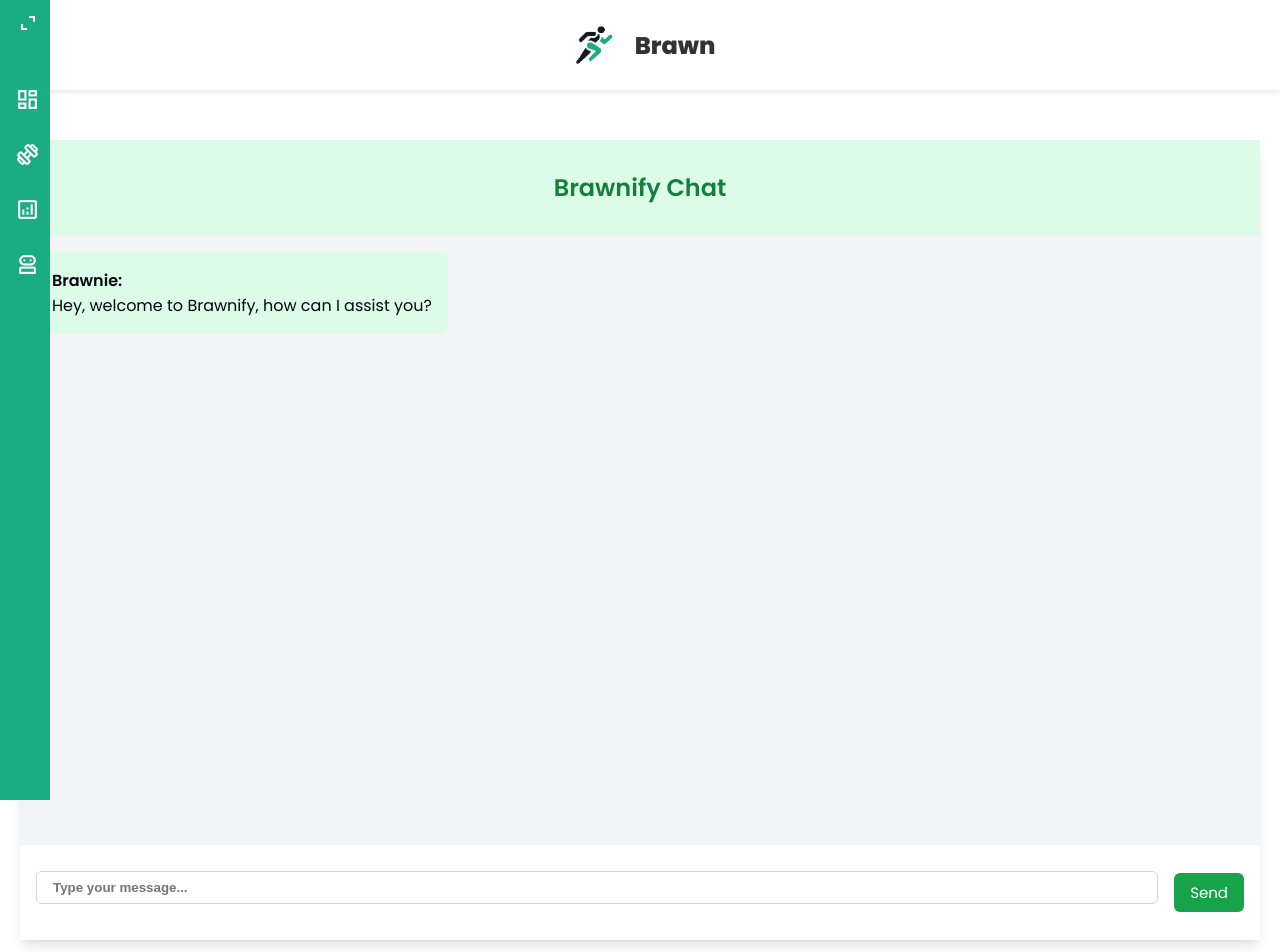
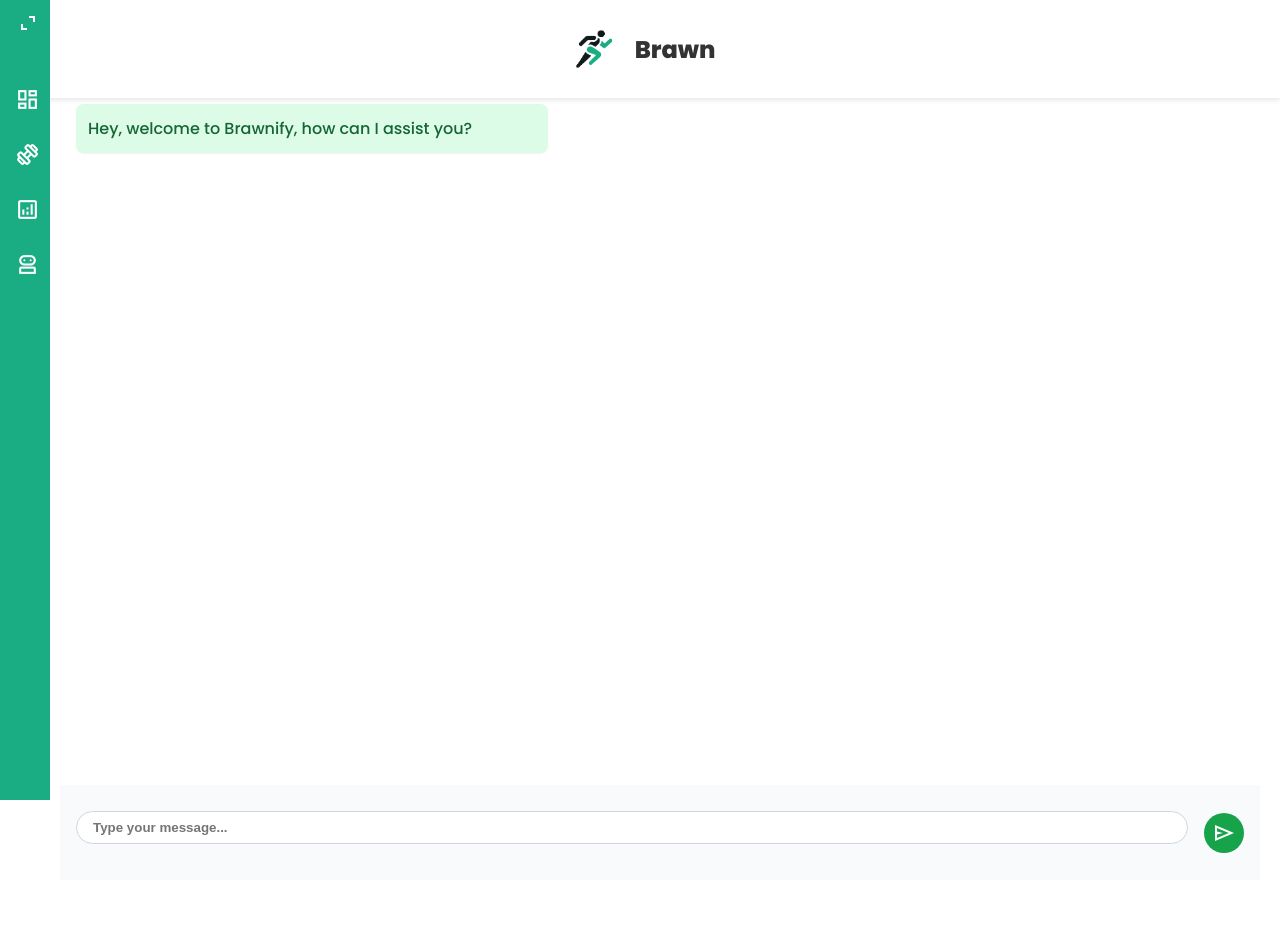
Before and after one commit to ArnabSarker2004/Brawn, a React (Create React App) app in the folder frontend/: page /brawnify in a window 1280 px wide. Shown: the top 952 px of the page. After the commit the page ends 880 px from the top, so only its background shows below. Built offline with nearby package versions, Linux system fonts and the light colour scheme.

Commit message:
Brawnify Layout Done

```diff
--- a/frontend/src/index.css
+++ b/frontend/src/index.css
@@ -122,7 +122,7 @@
 /* Brawn Banner */
 .brand-container {
   background-color: #fff;
-  padding: 20px 0;
+  padding: 3vh 0;
   text-align: center;
   width: 100%;
   position: fixed;
@@ -148,9 +148,9 @@
 
 /* Adjusting the spacing between Navbar and Content */
 .pages {
-  max-width: 1400px;
-  padding: 20px;
-  margin: 120px auto 0 auto;
+  height: 89vh;
+  max-width: 100vw;
+  padding: 10vh 20px 20px 60px;
 }
 
 /* Grid Layout */
--- a/frontend/src/pages/Brawnify.js
+++ b/frontend/src/pages/Brawnify.js
@@ -1,7 +1,7 @@
-import React, { useState } from 'react';
+import React, { useState, useEffect, useRef } from 'react';
 
 // Define your API key as a variable
-const API_KEY = ''; //Add Key
+const API_KEY = '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'; // Add your key
 
 function ChatComponent() {
   const [messages, setMessages] = useState([
@@ -9,6 +9,12 @@
   ]);
   const [userMessage, setUserMessage] = useState('');
   const [loading, setLoading] = useState(false);
+  const messagesEndRef = useRef(null);
+
+  // Auto-scroll to the latest message when messages update
+  useEffect(() => {
+    messagesEndRef.current?.scrollIntoView({ behavior: 'smooth' });
+  }, [messages]);
 
   // Handle sending a new message
   const handleSendMessage = async (e) => {
@@ -42,7 +48,7 @@
           Authorization: `Bearer ${API_KEY}`, // Using API key variable here
         },
         body: JSON.stringify({
-          model: 'gpt-3.5-turbo', // Use gpt-3.5-turbo if quota allows
+          model: 'gpt-3.5-turbo',
           messages: [{ role: 'user', content: message }],
         }),
       });
@@ -61,57 +67,57 @@
       return 'Sorry, there was an error processing your request.';
     }
   };
+
   return (
-    <div className="flex flex-col w-full h-screen bg-gray-100 border border-gray-300 rounded-lg shadow-lg">
-      <div className="bg-green-100 py-4 text-center border-b border-gray-300">
-        <h1 className="text-2xl font-semibold text-green-700">Brawnify Chat</h1>
-      </div>
-
-      <div className="flex-1 p-4 overflow-y-auto space-y-4">
+    <div className="flex flex-col w-full h-screen bg-white">
+      {/* Message container */}
+      <div className="flex-1 p-4 overflow-y-auto" style={{ height: 'calc(100vh - 100px)' }}>
         {messages.map((msg, index) => (
           <div
             key={index}
-            className={`flex ${msg.user === 'You' ? 'justify-end' : 'justify-start'}`}
+            className={`flex ${msg.user === 'You' ? 'justify-end' : 'justify-start'} my-2`}
           >
             <div
               className={`${
                 msg.user === 'You'
-                  ? 'bg-white text-right'
-                  : 'bg-green-100 text-left border-green-500'
-              } max-w-xs md:max-w-md p-4 rounded-lg border`}
+                  ? 'bg-gray-200 text-black'
+                  : 'bg-green-100 text-green-800'
+              } max-w-md w-full p-3 rounded-lg shadow-sm`}
             >
-              <span className="block font-semibold">{msg.user}:</span>
-              <span>{msg.content}</span>
+              <span className="block font-medium">{msg.content}</span>
             </div>
           </div>
         ))}
         {loading && (
           <div className="flex justify-start">
-            <div className="bg-green-100 text-left border-green-500 max-w-xs md:max-w-md p-4 rounded-lg border">
-              <span className="block font-semibold">Brawnify Bot:</span>
-              <span>Loading...</span>
+            <div className="bg-green-100 text-green-800 max-w-md w-full p-3 rounded-lg shadow-sm">
+              <span className="block font-medium">Loading...</span>
             </div>
           </div>
         )}
+        <div ref={messagesEndRef} />
       </div>
 
+      {/* Input form */}
       <form
-        className="flex items-center p-4 border-t border-gray-300 bg-white"
+        className="flex items-center p-4 border-t border-gray-300 bg-gray-50" /*"flex items-center p-4 border-t border-gray-300 bg-gray-50 fixed bottom-0 left-0 w-full"*/
         onSubmit={handleSendMessage}
       >
+        <div className="flex-1">
           <input
             type="text"
             value={userMessage}
             onChange={(e) => setUserMessage(e.target.value)}
             placeholder="Type your message..."
-          className="flex-1 px-4 py-2 border border-gray-300 rounded-md focus:outline-none focus:border-green-500"
+            className="w-full px-4 py-2 border border-gray-300 rounded-full focus:outline-none text-black bg-white"
           />
+        </div>
         <button
           type="submit"
-          className="ml-4 px-4 py-2 bg-green-600 text-white rounded-md hover:bg-green-700 focus:outline-none"
+          className="ml-4 bg-green-600 w-10 h-10 flex items-center justify-center rounded-full hover:bg-green-700 focus:outline-none"
           disabled={loading} // Disable button while loading
         >
-          Send
+          <span className="material-symbols-outlined text-white">send</span>
         </button>
       </form>
     </div>
```
Lines whose indentation alone changed are shown as unchanged.
